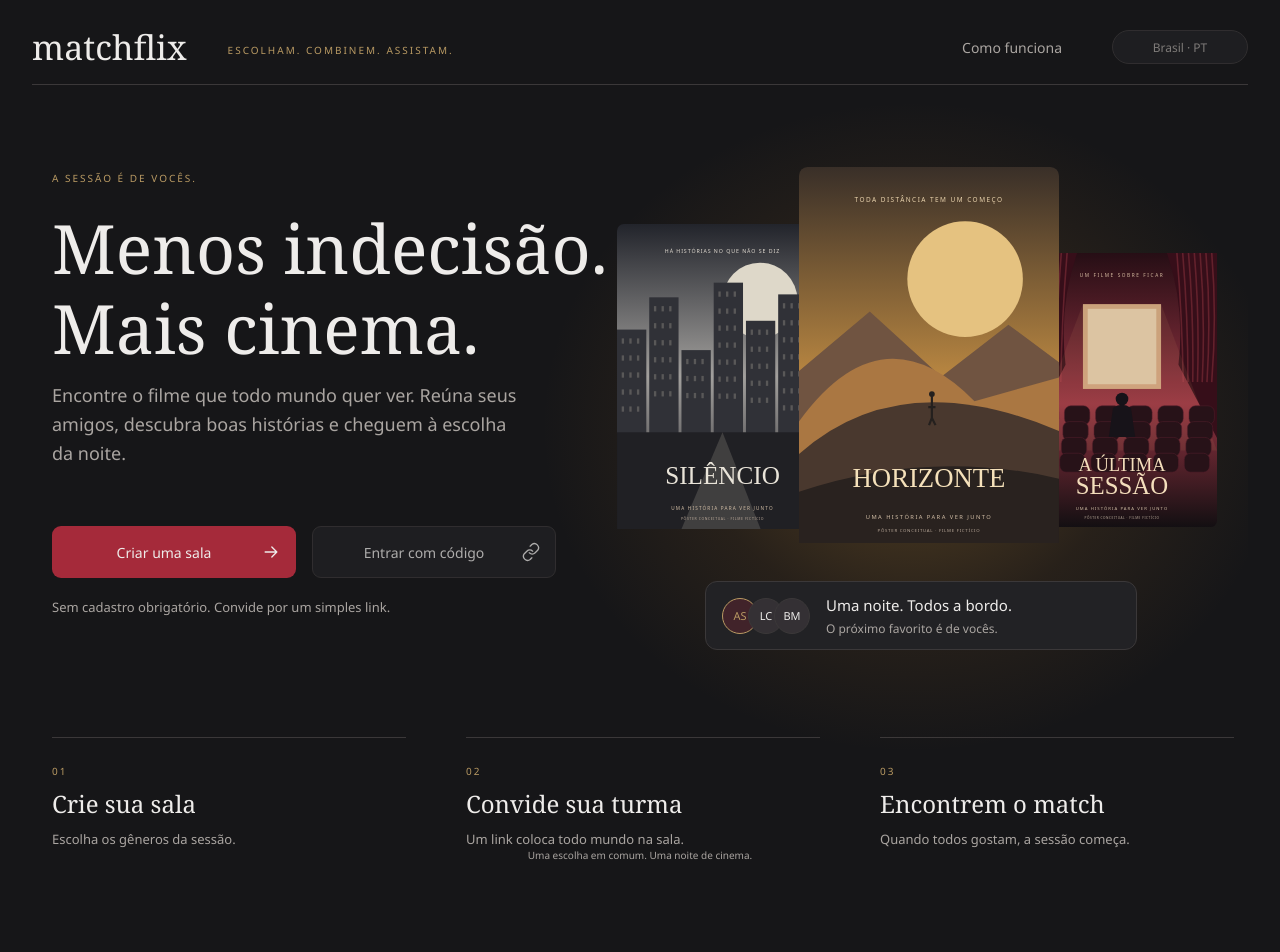
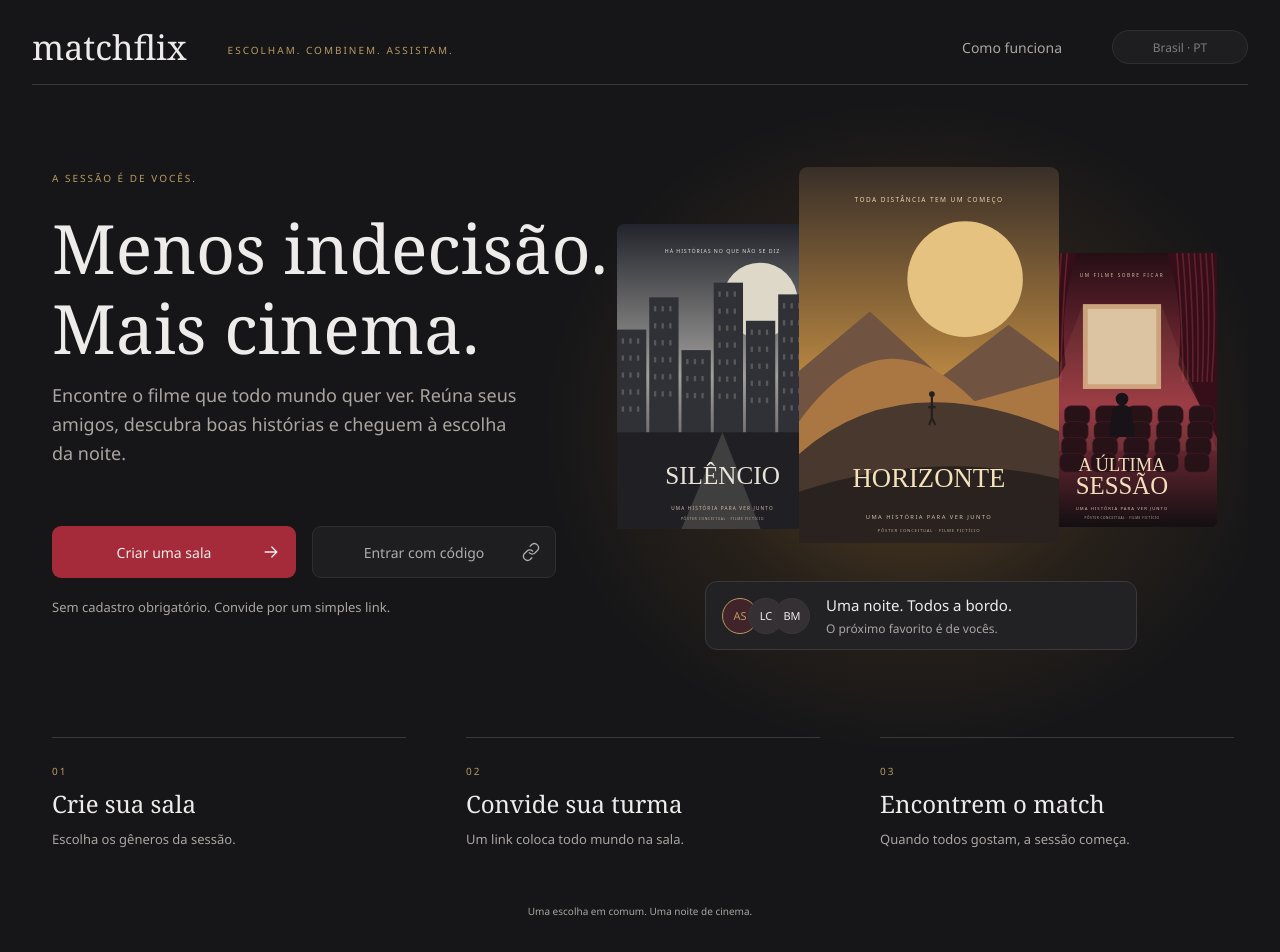
Before and after one commit to arthursobral/Matchflix, a Next.js app: page / in a window 1280 px wide. Shown: the top 952 px of the page. Before the commit the page ends 900 px from the top, so only its background shows below. Built offline with nearby package versions, Linux system fonts and the light colour scheme.

Commit message:
fix: espaço mínimo acima do rodapé em janelas baixas

```diff
--- a/components/Shell.module.css
+++ b/components/Shell.module.css
@@ -34,7 +34,7 @@
 
 .footer {
   margin-top: auto;
-  padding: 30px 0 21px;
+  padding: 40px 0 21px;
   color: var(--text-2);
   font-size: 10px;
   text-align: center;
@@ -86,6 +86,6 @@
   }
 
   .footer {
-    padding: 0 0 38px;
+    padding: 56px 0 38px;
   }
 }
```
